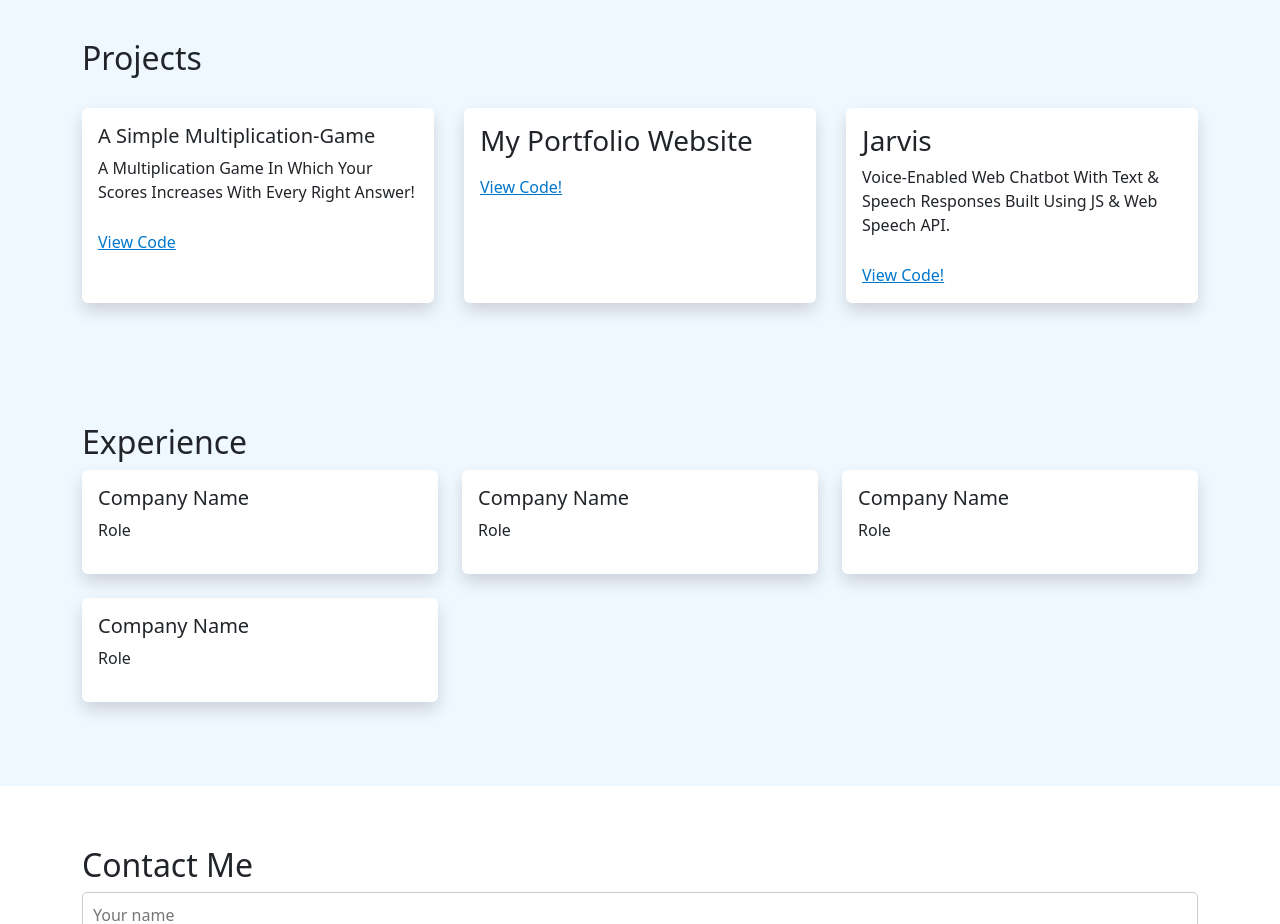
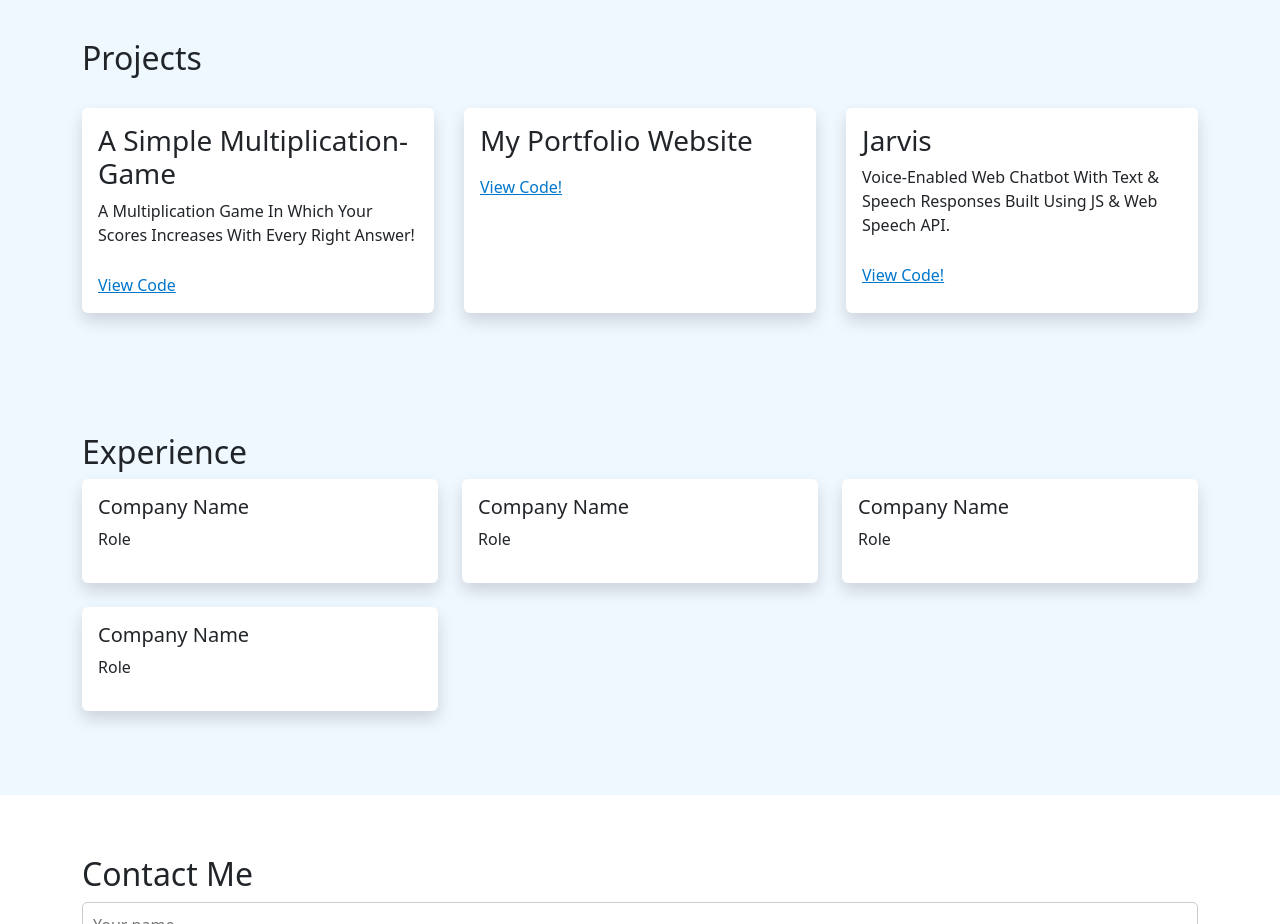
Before and after one commit to shaikhayaan1663-design/My-portfolio, a plain HTML site: page index.html in a window 1280 px wide. Shown: the part 1000-1924 px from the top of the page. Drawn offline with nearby package versions, Linux system fonts and the light colour scheme.

Commit message:
index.html

```diff
--- a/index.html
+++ b/index.html
@@ -65,7 +65,7 @@
         <h2>projects</h2>
         <div class="project-grid">
           <div class="project-card p-3 shadow rounded">
-            <h5> A simple multiplication-game</h5>
+            <h3> A simple multiplication-game</h3>
             <p>A  Multiplication game in which your scores increases with every right Answer!</p>
             <a href="https://shaikhayaan1663-design.github.io/multiplication-game/">View Code</a>
           </div>
```
